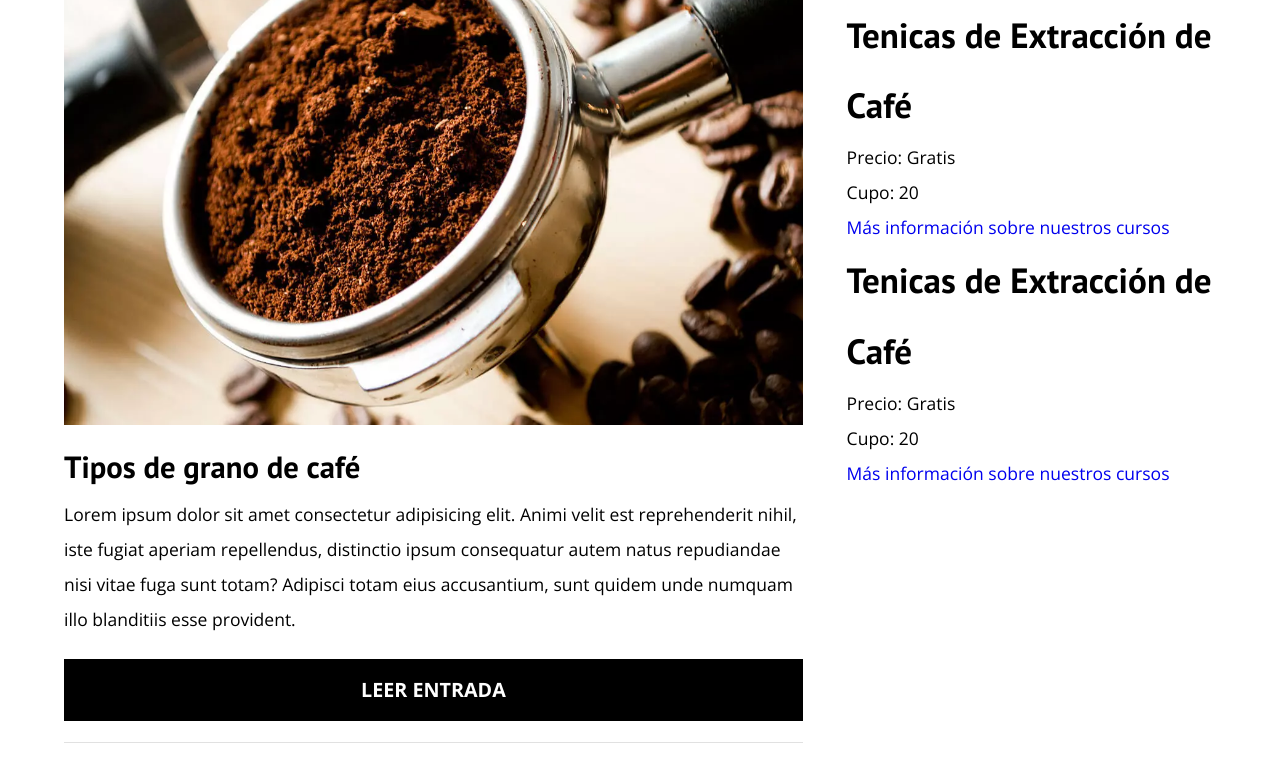
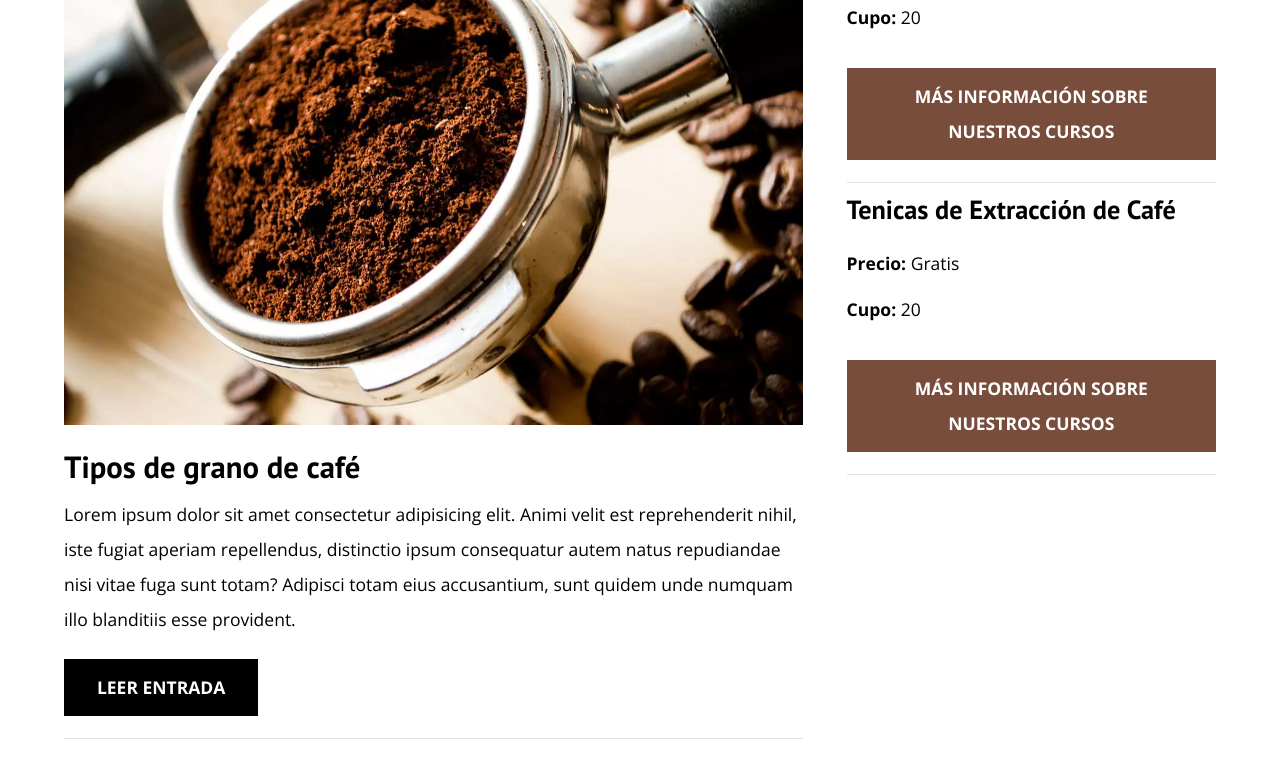
Before and after one commit to keincarrillo/blogCafe, a website: page index.html in a window 1280 px wide. Shown: the part 833-1593 px from the top of the page. Drawn offline with nearby package versions, Linux system fonts and the light colour scheme.

Commit message:
styles: for workshop

```diff
--- a/index.html
+++ b/index.html
@@ -82,18 +82,32 @@
           </div>
         </section>
         <section class="workshop">
-          <h2>Nuestros Cursos y Talleres</h2>
+          <h3 class="workshop__title">Nuestros Cursos y Talleres</h3>
           <div class="workshop__item">
-            <h3>Tenicas de Extracción de Café</h3>
-            <p><span>Precio: </span>Gratis</p>
-            <p><span>Cupo: </span>20</p>
-            <a href="#">Más información sobre nuestros cursos</a>
+            <h3 class="workshop__item__title">Tenicas de Extracción de Café</h3>
+            <p class="workshop__item__paragraph">
+              <span class="workshop__item__paragraph--span">Precio: </span
+              >Gratis
+            </p>
+            <p class="workshop__item__paragraph">
+              <span class="workshop__item__paragraph--span">Cupo: </span>20
+            </p>
+            <a href="#" class="btn-secondary"
+              >Más información sobre nuestros cursos</a
+            >
           </div>
           <div class="workshop__item">
-            <h3>Tenicas de Extracción de Café</h3>
-            <p><span>Precio: </span>Gratis</p>
-            <p><span>Cupo: </span>20</p>
-            <a href="#">Más información sobre nuestros cursos</a>
+            <h3 class="workshop__item__title">Tenicas de Extracción de Café</h3>
+            <p class="workshop__item__paragraph">
+              <span class="workshop__item__paragraph--span">Precio: </span
+              >Gratis
+            </p>
+            <p class="workshop__item__paragraph">
+              <span class="workshop__item__paragraph--span">Cupo: </span>20
+            </p>
+            <a href="#" class="btn-secondary"
+              >Más información sobre nuestros cursos</a
+            >
           </div>
         </section>
       </div>
--- /dev/null
+++ b/sass/abstracts/_mix.scss
@@ -0,0 +1,26 @@
+@use './colors' as c;
+
+@mixin btn{
+    color: c.$white;
+    display: block;
+    font-size: 1.6rem;
+    font-weight: 700;
+    margin: 2rem 0;
+    padding: 1rem 3rem;
+    text-align: center;
+    text-transform: uppercase;
+    @media (min-width: 768px) {
+        display: inline-block;
+    }
+}
+
+.btn-primary {
+    background-color: c.$black;
+    @include btn;
+
+}
+
+.btn-secondary {
+    background-color: c.$primary;
+    @include btn;
+}
--- a/sass/abstracts/_mixins.scss
+++ /dev/null
@@ -1,13 +0,0 @@
-@use './colors' as c;
-
-.btn-primary {
-    background-color: c.$black;
-    color: c.$white;
-    display: block;
-    font-size: 1.8rem;
-    font-weight: 700;
-    margin: 2rem 0;
-    padding: 1rem 3rem;
-    text-align: center;
-    text-transform: uppercase;
-}
--- /dev/null
+++ b/sass/components/_workshop.scss
@@ -0,0 +1,20 @@
+@use '../abstracts/colors' as c;
+
+.workshop {
+    &__title {
+        font-size: 3rem;
+    }
+    &__item {
+        border-bottom: 1px solid c.$gray;
+        &__title {
+            font-size: 2.4rem;
+        }
+        &__paragraph {
+            margin: 1rem 0;
+            font-size: 1.6rem;
+            &--span {
+                font-weight: bold;
+            }
+        }
+    }
+}
--- a/sass/main.scss
+++ b/sass/main.scss
@@ -6,4 +6,5 @@
 @import './components/menu';
 @import './layout/main';
 @import './components/banner';
-@import './abstracts/mixins';
+@import './abstracts/mix';
+@import './components/workshop';
```
Also changed, not shown: css/styles.css, 1 other file.
